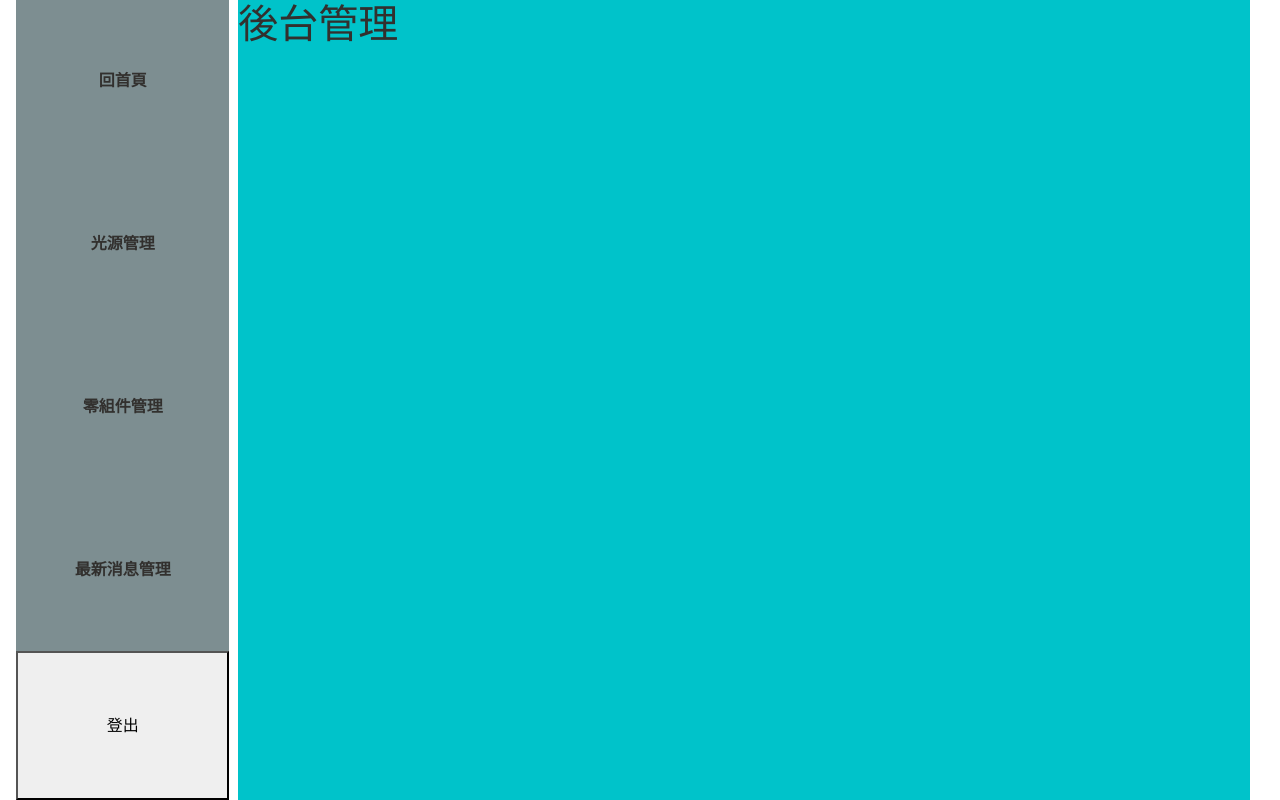
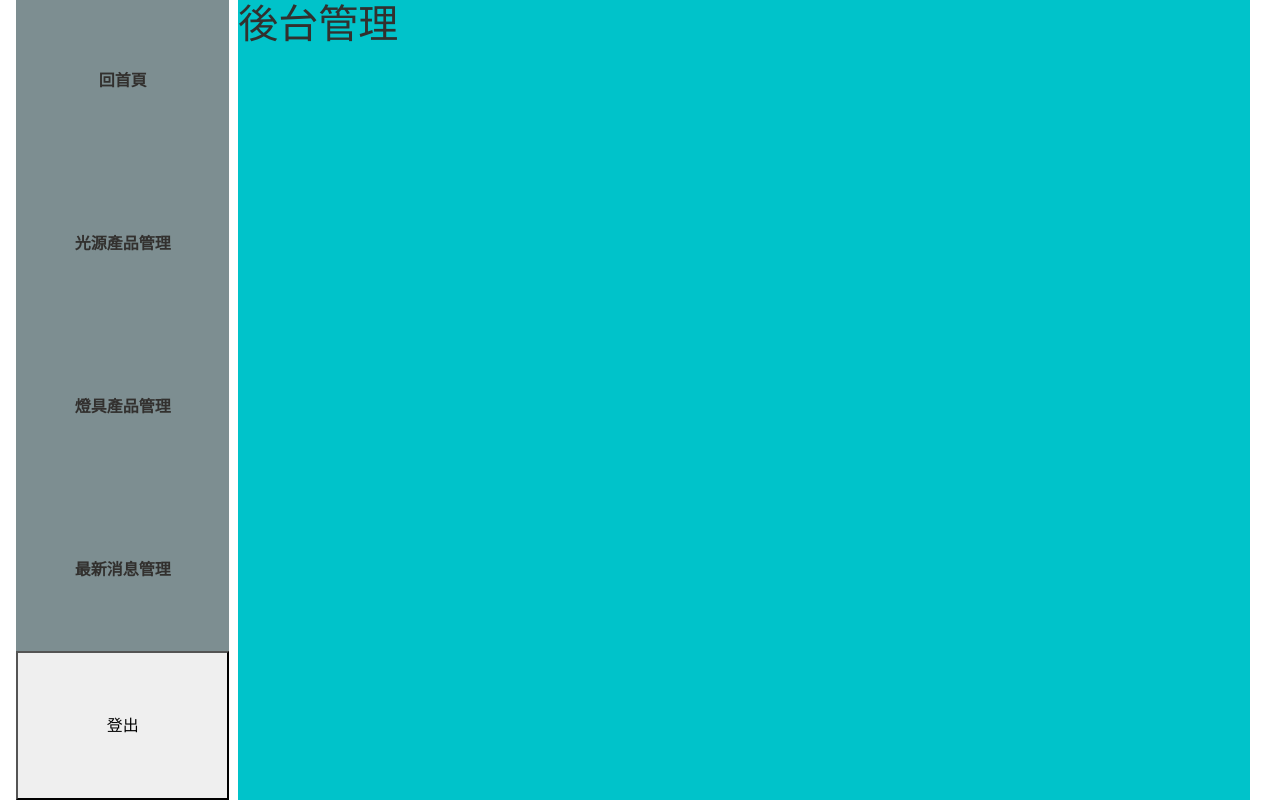
Before and after one commit to wanghanna/CWL_T, a PHP site: page /admin.php in a window 1280 px wide. Run offline with PHP 8.4, Linux system fonts and the light colour scheme; the visitor is signed in with stand-in values (Sample User, id 1); some libraries are stand-ins or nearby versions; some web fonts are replaced.

Commit message:
依新產品資訊修正內容

```diff
--- a/admin.php
+++ b/admin.php
@@ -39,8 +39,8 @@ $body = (empty($_GET['page'])) ? 'main' : $_GET['page'];
 <body class="container-fluid row m-0">
   <div id="title" class="col-2 row m-0 p-0 flex-column fixed-top mx-3 vh-100">
 <a href="?page=main" class="col d-flex align-items-center justify-content-center"><div>回首頁</div></a>
-<a href="?page=light" class="col d-flex align-items-center justify-content-center"><div>光源管理</div></a>
-<a href="?page=component" class="col d-flex align-items-center justify-content-center"><div>零組件管理</div></a>
+<a href="?page=light" class="col d-flex align-items-center justify-content-center"><div>光源產品管理</div></a>
+<a href="?page=component" class="col d-flex align-items-center justify-content-center"><div>燈具產品管理</div></a>
 <a href="?page=news" class="col d-flex align-items-center justify-content-center"><div>最新消息管理</div></a>
 <button class="col" onclick="document.location.href=('api.php?do=logout')"><div>登出</div></button>
 </div>
--- a/alight.php
+++ b/alight.php
@@ -105,9 +105,9 @@ if($nowpage!=$max) echo ' <a href="?page=light&p='.($nowpage+1).'">>></a> ';
 <input class="btn btn-info m-1" type ="button" onclick="location.href='?page=light&team=6'" value="6">
 <input class="btn btn-info m-1" type ="button" onclick="location.href='?page=light&team=7'" value="7">
 <input class="btn btn-info m-1" type ="button" onclick="location.href='?page=light&team=8'" value="8">
-<input class="btn btn-info m-1" type ="button" onclick="location.href='?page=light&team=9'" value="9">
+<!-- <input class="btn btn-info m-1" type ="button" onclick="location.href='?page=light&team=9'" value="9">
 <input class="btn btn-info m-1" type ="button" onclick="location.href='?page=light&team=10'" value="10">
-<input class="btn btn-info m-1" type ="button" onclick="location.href='?page=light&team=11'" value="11">
+<input class="btn btn-info m-1" type ="button" onclick="location.href='?page=light&team=11'" value="11"> -->
 </div>
 
 <div class="btn-group">
```
